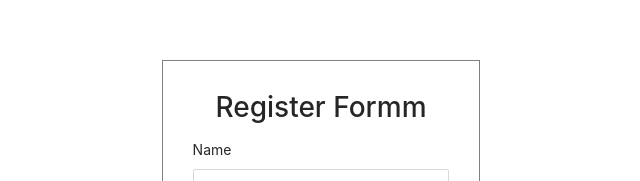
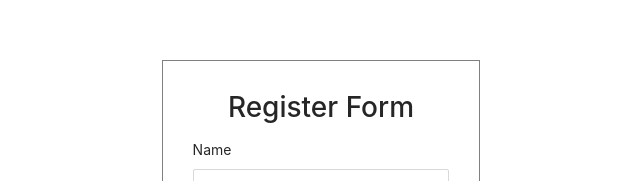
Before and after one commit to Mahesh2056/Doctor-Appointment-System, a React (Create React App) app in the folder client/: page /register in a window 1280 px wide. Shown: the part 137-318 px from the top of the page, without its empty margins (319-959 px from the left). Built offline with nearby package versions, Linux system fonts and the light colour scheme.

Commit message:
finalize project

```diff
--- a/client/src/components/Layout.js
+++ b/client/src/components/Layout.js
@@ -49,7 +49,7 @@ const Layout = ({ children }) => {
         <div className="layout">
           <div className="sidebar">
             <div className="logo">
-              <h6 className="text-light">DOC APP</h6>
+              <h6 className="text-light">Hamro Hospital</h6>
               <hr />
             </div>
             <div className="menu">
--- a/client/src/pages/Register.js
+++ b/client/src/pages/Register.js
@@ -34,7 +34,7 @@ const Register = () => {
           onFinish={onfinishHandler}
           className="register-form"
         >
-          <h3 className="text-center">Register Formm</h3>
+          <h3 className="text-center">Register Form</h3>
           <Form.Item label="Name" name="name">
             <Input type="text" required />
           </Form.Item>
```
